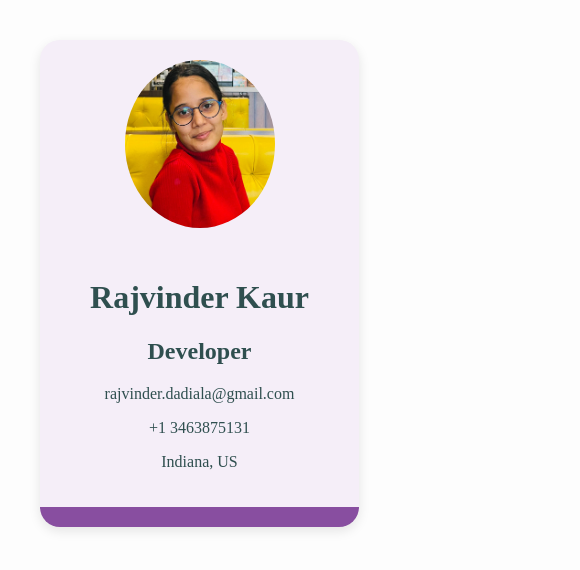
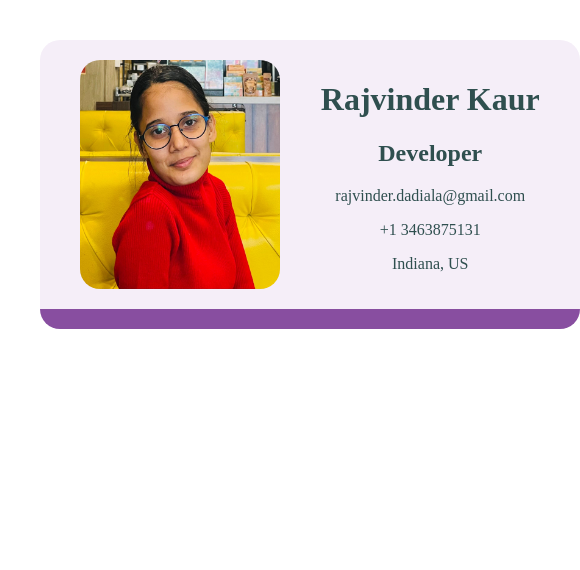
Before and after one commit to kaurr26/business_card, a plain HTML site: page index.html in a window 390 px wide. Shown: the whole page, 580 px wide, since content can reach past the window. Drawn offline with Linux system fonts and the light colour scheme; a web font is replaced by a local one.

Commit message:
Update style.css

```diff
--- a/style.css
+++ b/style.css
@@ -1,46 +1,25 @@
 body {
-  margin: 40px;
-  font-family: "Gowun Batang", serif;
-  background-color: #fdfdfd;
+   margin : 40px;
+
+}
+
+.avatar {
+   width : 200px;
+   border-radius: 20px;
 }
 
 .card {
+
    padding: 20px;
    border-radius: 20px;
    display: flex;
    justify-content: space-around;
-  align-items: center;
-  flex-wrap: wrap;
-  max-width: 500px;
-  width: 90%;
+   width: 500;
    text-align: center;
    background: #f5eef8;
    color: darkslategrey;
+   font-family: "Gowun Batang", serif;
    border-bottom: 20px solid #884ea0;
    margin: auto;
-  box-shadow: 0 4px 12px rgba(0, 0, 0, 0.1);
-  gap: 15px;
+
 }
-
-.avatar {
-  width: 200px;
-  border-radius: 50%;
-  object-fit: cover;
-}
-
-.info {
-  text-align: center;
-}
-
-/* Mobile responsive adjustments */
-@media (max-width: 600px) {
-  .card {
-    flex-direction: column;
-    padding: 20px;
-  }
-
-  .avatar {
-    width: 150px;
-    margin-bottom: 15px;
-  }
-}
```
Lines whose indentation alone changed are shown as unchanged.
